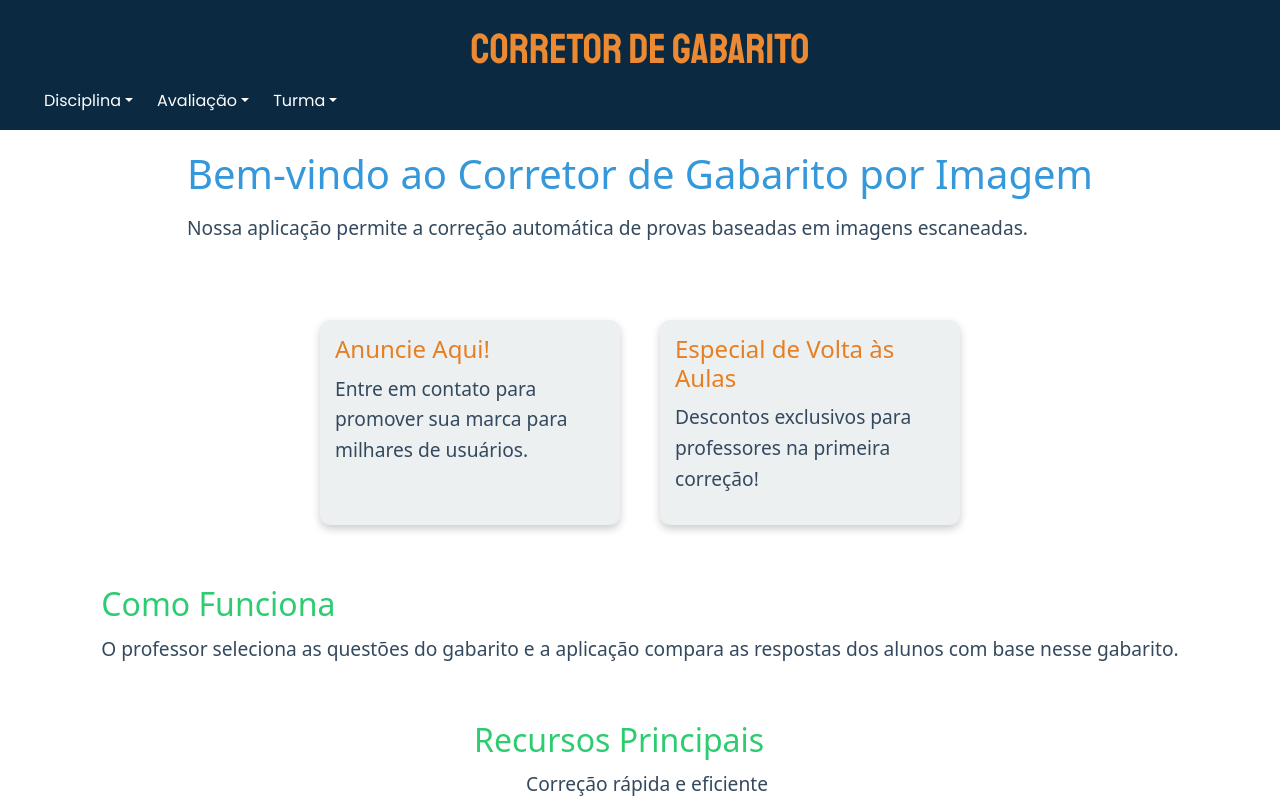
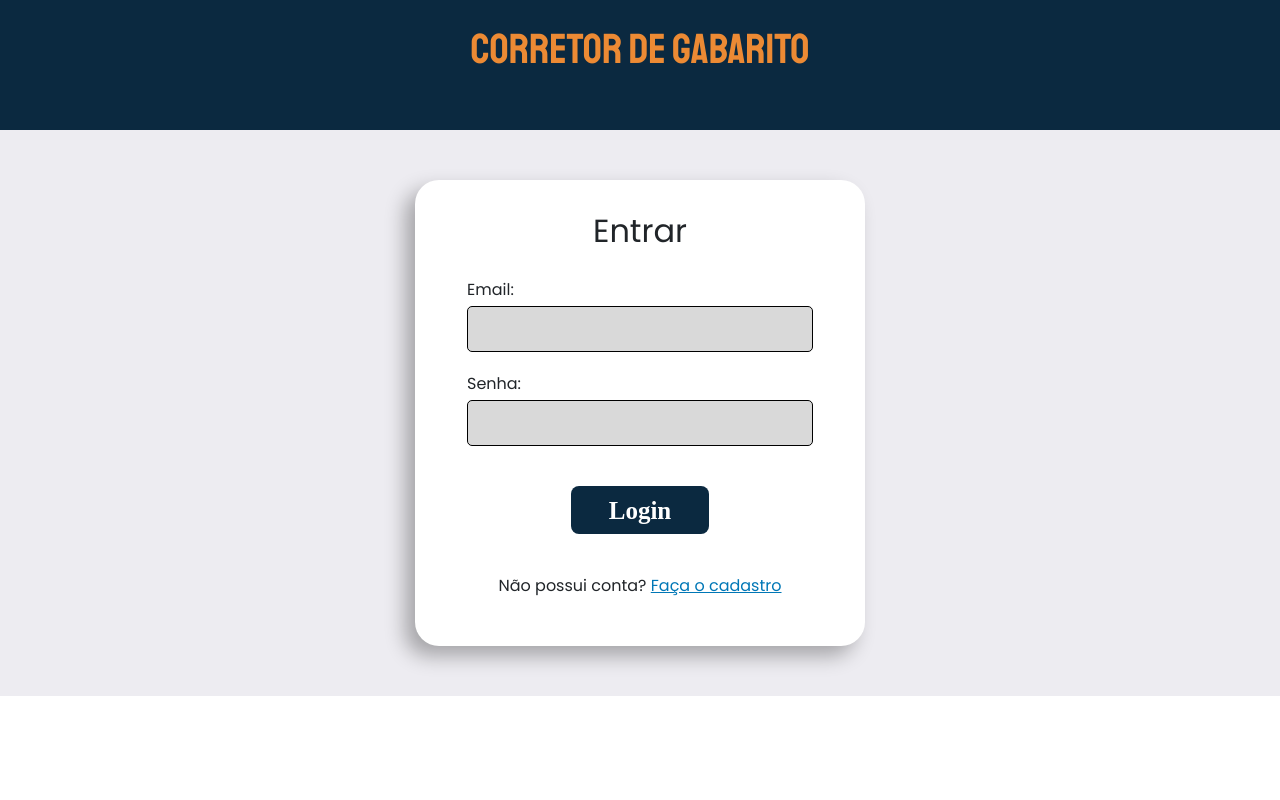
Before and after one commit to lucasrosa8/TCC-CORRETOR, a Next.js app: page / in a window 1280 px wide. Shown: the top 800 px of the page. Built offline with nearby package versions, Linux system fonts and the light colour scheme.

Commit message:
change root page

```diff
--- a/package.json
+++ b/package.json
@@ -14,7 +14,7 @@
     "@hookform/resolvers": "^3.3.2",
     "@mui/material": "^5.14.18",
     "bootstrap": "^5.3.2",
-    "next": "13.5.6",
+    "next": "^13.5.6",
     "prop-types": "^15.8.1",
     "react": "^18",
     "react-bootstrap": "^2.9.1",
--- a/src/pages/index.jsx
+++ b/src/pages/index.jsx
@@ -1,12 +1,12 @@
 import { SEO } from "@components";
-import { Home as HomeTemplate } from "@templates";
+import { SignIn as SignInTemplate } from "@templates";
 
-export default function Home() {
+export default function SignIn() {
   return (
     <>
-      <SEO title="Corretor Gabarito" />
+      <SEO title="Entrar" />
 
-      <HomeTemplate />
+      <SignInTemplate />
     </>
   );
 }
```
Also changed, not shown: src/pages/entrar/index.jsx (+4 -4 lines), 1 other file (tests, documents, lock files or other folders).
